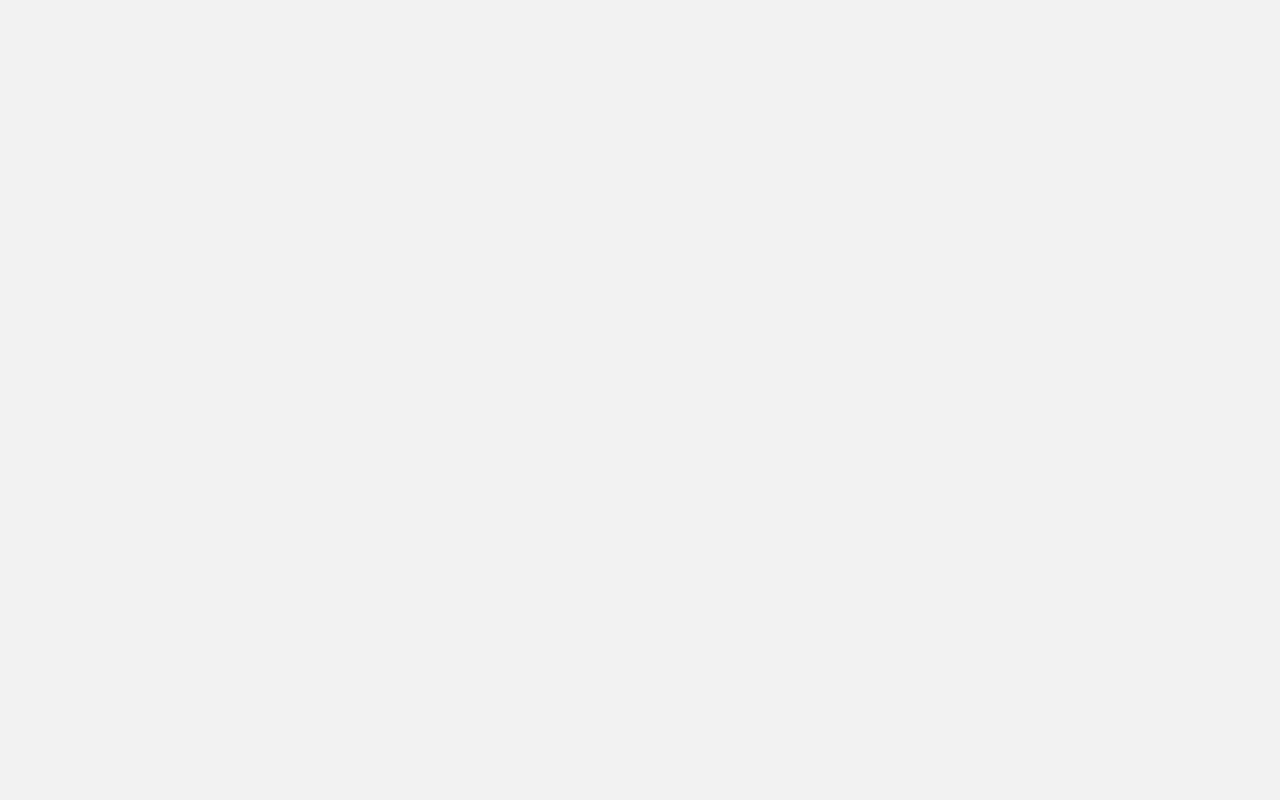
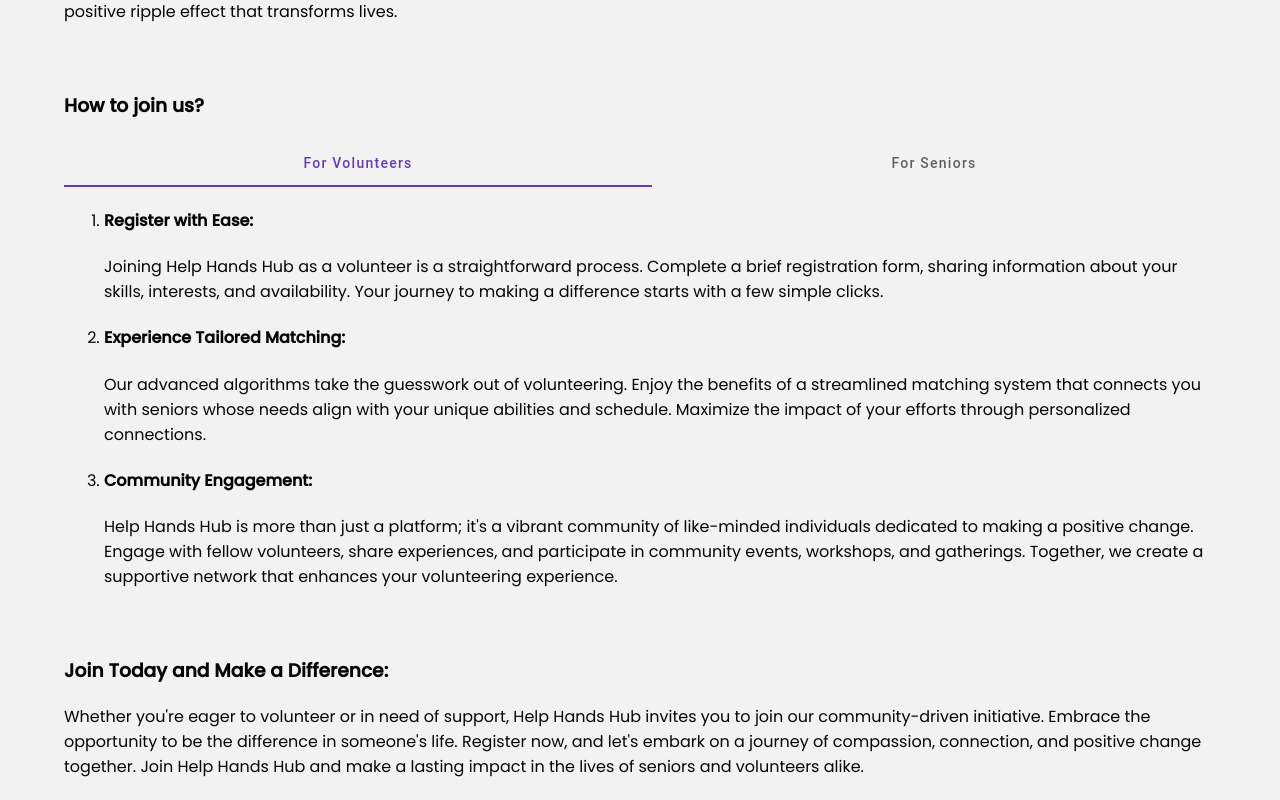
Before and after one commit to marcol13/helping-hands-hub, an Angular app: page /join in a window 1280 px wide. Shown: the part 360-1160 px from the top of the page. Before the commit the page ends 816 px from the top, so only its background shows below. Built offline with nearby package versions, Linux system fonts and the light colour scheme; a web font is replaced by a local one.

Commit message:
add join page

```diff
--- a/src/components/footer/footer.component.ts
+++ b/src/components/footer/footer.component.ts
@@ -38,7 +38,7 @@ export class FooterComponent {
       },
       {
         name: 'Join us',
-        route: '/join-us',
+        route: '/join',
       },
     ],
     terms: [
--- a/src/components/nav/nav.component.ts
+++ b/src/components/nav/nav.component.ts
@@ -27,7 +27,7 @@ export class NavComponent {
     // { name: 'Home', route: '/home' },
     { name: 'Match', route: '/match' },
     { name: 'About', route: '/about' },
-    { name: 'Join', route: '/join-us' },
+    { name: 'Join', route: '/join' },
     { name: 'Contact', route: '/contact' },
   ];
 }
--- a/src/views/contact/contact.component.ts
+++ b/src/views/contact/contact.component.ts
@@ -27,8 +27,4 @@ export class ContactComponent {
     typeInput: new FormControl(''),
     messageInput: new FormControl(''),
   });
-
-  onClick(e: Event) {
-    e.preventDefault();
-  }
 }
--- a/src/views/join/join.component.css
+++ b/src/views/join/join.component.css
@@ -0,0 +1,5 @@
+.join-container {
+    display: flex;
+    flex-direction: column;
+    gap: 2rem;
+}
--- a/src/views/join/join.component.html
+++ b/src/views/join/join.component.html
@@ -1 +1,97 @@
-<p>join works!</p>
+<app-page [isFirst]="true" [title]="'Join us!'">
+  <div class="join-container">
+    <div>
+      <h3>Join Help Hands Hub: Be the Difference in Someone's Life</h3>
+      <p>
+        Are you ready to make a meaningful impact in your community? Join Help
+        Hands Hub and become a vital part of a compassionate network dedicated
+        to supporting seniors in need. Whether you're a passionate volunteer or
+        a senior seeking assistance, your involvement can create a positive
+        ripple effect that transforms lives.
+      </p>
+    </div>
+    <div>
+      <h3>How to join us?</h3>
+      <mat-tab-group>
+        <mat-tab label="For Volunteers">
+          <ol>
+            <li>
+              <h4>Register with Ease:</h4>
+              <p>
+                Joining Help Hands Hub as a volunteer is a straightforward
+                process. Complete a brief registration form, sharing information
+                about your skills, interests, and availability. Your journey to
+                making a difference starts with a few simple clicks.
+              </p>
+            </li>
+            <li>
+              <h4>Experience Tailored Matching:</h4>
+              <p>
+                Our advanced algorithms take the guesswork out of volunteering.
+                Enjoy the benefits of a streamlined matching system that
+                connects you with seniors whose needs align with your unique
+                abilities and schedule. Maximize the impact of your efforts
+                through personalized connections.
+              </p>
+            </li>
+            <li>
+              <h4>Community Engagement:</h4>
+              <p>
+                Help Hands Hub is more than just a platform; it's a vibrant
+                community of like-minded individuals dedicated to making a
+                positive change. Engage with fellow volunteers, share
+                experiences, and participate in community events, workshops, and
+                gatherings. Together, we create a supportive network that
+                enhances your volunteering experience.
+              </p>
+            </li>
+          </ol>
+        </mat-tab>
+        <mat-tab label="For Seniors">
+          <ol>
+            <li>
+              <h4>Sign Up for Support:</h4>
+              <p>
+                Seniors, take the first step towards receiving the assistance
+                you need. Sign up with Help Hands Hub to access a pool of
+                dedicated volunteers ready to lend a helping hand. Our platform
+                is designed to cater to your specific requirements, ensuring you
+                receive the support that matters most.
+              </p>
+            </li>
+            <li>
+              <h4>Personalized Assistance:</h4>
+              <p>
+                Experience the benefits of personalized assistance tailored to
+                your unique needs. Our matching system connects you with
+                volunteers whose skills and availability align with your
+                requirements, providing a reliable and caring support system.
+              </p>
+            </li>
+            <li>
+              <h4>Embrace Community Connections:</h4>
+              <p>
+                Beyond practical assistance, Help Hands Hub promotes social
+                connections and community engagement. Participate in events
+                designed to foster a sense of belonging and camaraderie.
+                Rediscover the joy of social interactions and build lasting
+                connections within our caring community.
+              </p>
+            </li>
+          </ol>
+        </mat-tab>
+      </mat-tab-group>
+    </div>
+    <div>
+      <h3>Join Today and Make a Difference:</h3>
+      <p>
+        Whether you're eager to volunteer or in need of support, Help Hands Hub
+        invites you to join our community-driven initiative. Embrace the
+        opportunity to be the difference in someone's life. Register now, and
+        let's embark on a journey of compassion, connection, and positive change
+        together. Join Help Hands Hub and make a lasting impact in the lives of
+        seniors and volunteers alike.
+      </p>
+    </div>
+  </div>
+</app-page>
```
Also changed, not shown: src/views/join/join.component.ts (+5 -5 lines).
